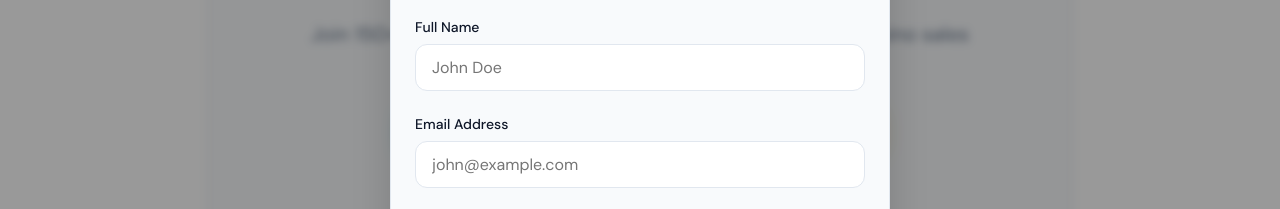
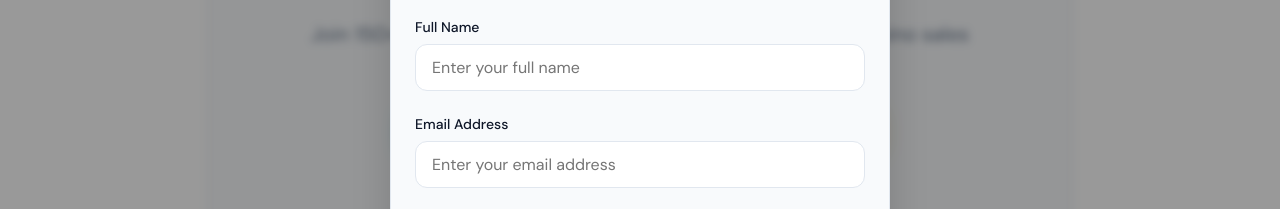
Before and after one commit to mohi-pro/outbound-selling, a plain HTML site: page index.html in a window 1280 px wide. Both pictures are taken after a click on the link "Get a Quote". Shown: the part 4254-4463 px from the top of the page. Drawn offline with nearby package versions, Linux system fonts and the light colour scheme.

Commit message:
Add files via upload

```diff
--- a/index.html
+++ b/index.html
@@ -1590,11 +1590,11 @@
         <form class="contact-form" id="emailjs-form">
           <div class="form-group">
             <label for="name">Full Name</label>
-            <input type="text" id="name" name="name" required placeholder="John Doe">
+            <input type="text" id="name" name="name" required placeholder="Enter your full name">
           </div>
           <div class="form-group">
             <label for="email">Email Address</label>
-            <input type="email" id="email" name="email" required placeholder="john@example.com">
+            <input type="email" id="email" name="email" required placeholder="Enter your email address">
           </div>
           <div class="form-group">
             <label for="message">Message</label>
```
